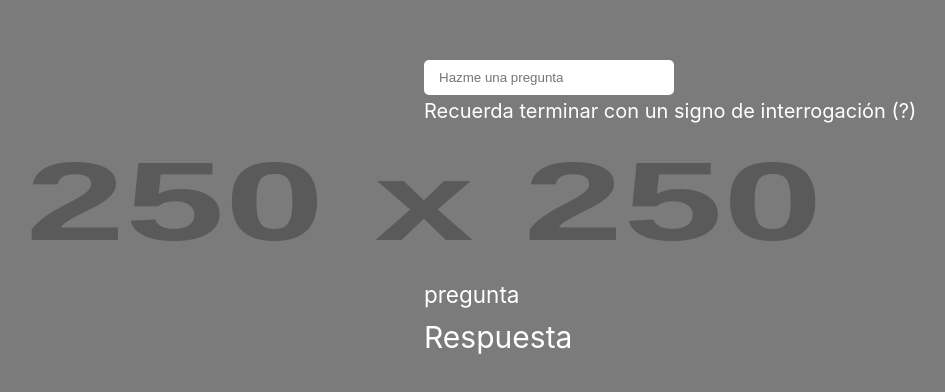
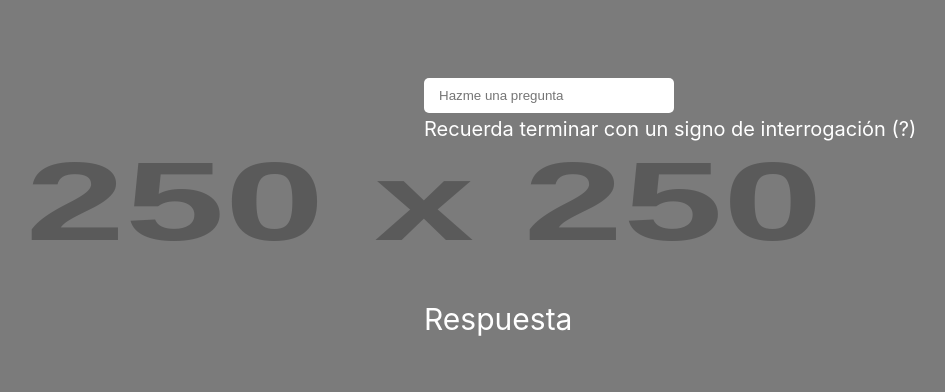
Before and after one commit to 8Neto/Vue.js-De-cero-a-experto, a Vue app in the folder indecision/: page / in a window 1280 px wide. Shown: the part 190-582 px from the top of the page, without its empty margins (216-1161 px from the left). Built offline with nearby package versions, Linux system fonts and the light colour scheme.

Commit message:
feat: :sparkles: WATCH changes on properties

```diff
--- a/indecision/src/components/Indecision.vue
+++ b/indecision/src/components/Indecision.vue
@@ -4,20 +4,30 @@
     <div class="bg-dark"></div>
 
     <div class="indecision-container">
-        <input type="text" placeholder="Hazme una pregunta">
+        <input type="text" placeholder="Hazme una pregunta" v-model="question">
         <p>Recuerda terminar con un signo de interrogación (?)</p>
     </div>
 
     <div>
 
-        <h2>pregunta</h2>
+        <h2>{{ question }}</h2>
         <h1>Respuesta</h1>
     </div>
 </template>
 
 <script>
 export default {
-
+    data(){
+        return {
+            question: ''
+        }
+    },
+    watch: {
+        question(value, oldValue){
+            if(!value.endsWith('?')) return
+            console.log(value)
+        }
+    }
 }
 </script>
 <style scoped>
```
